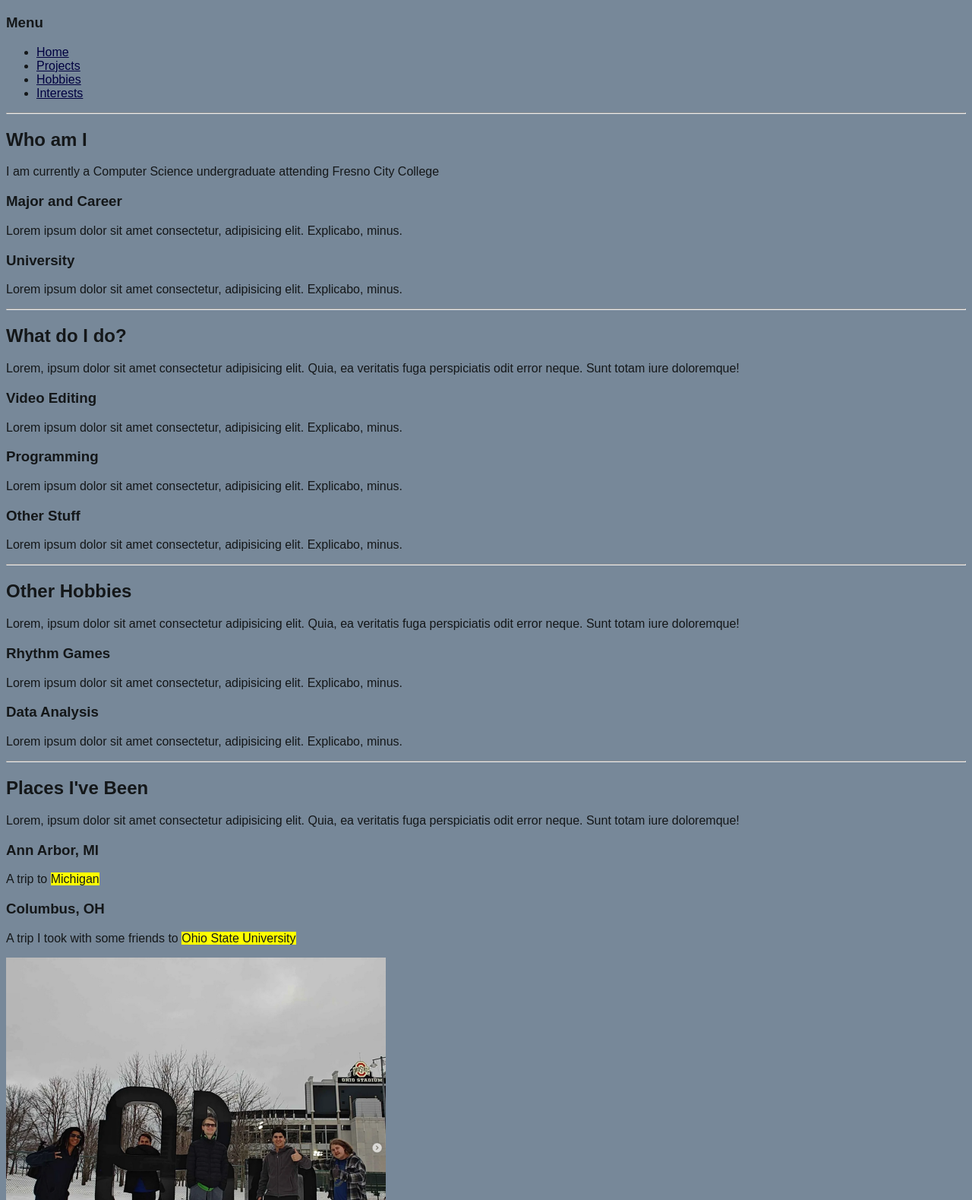
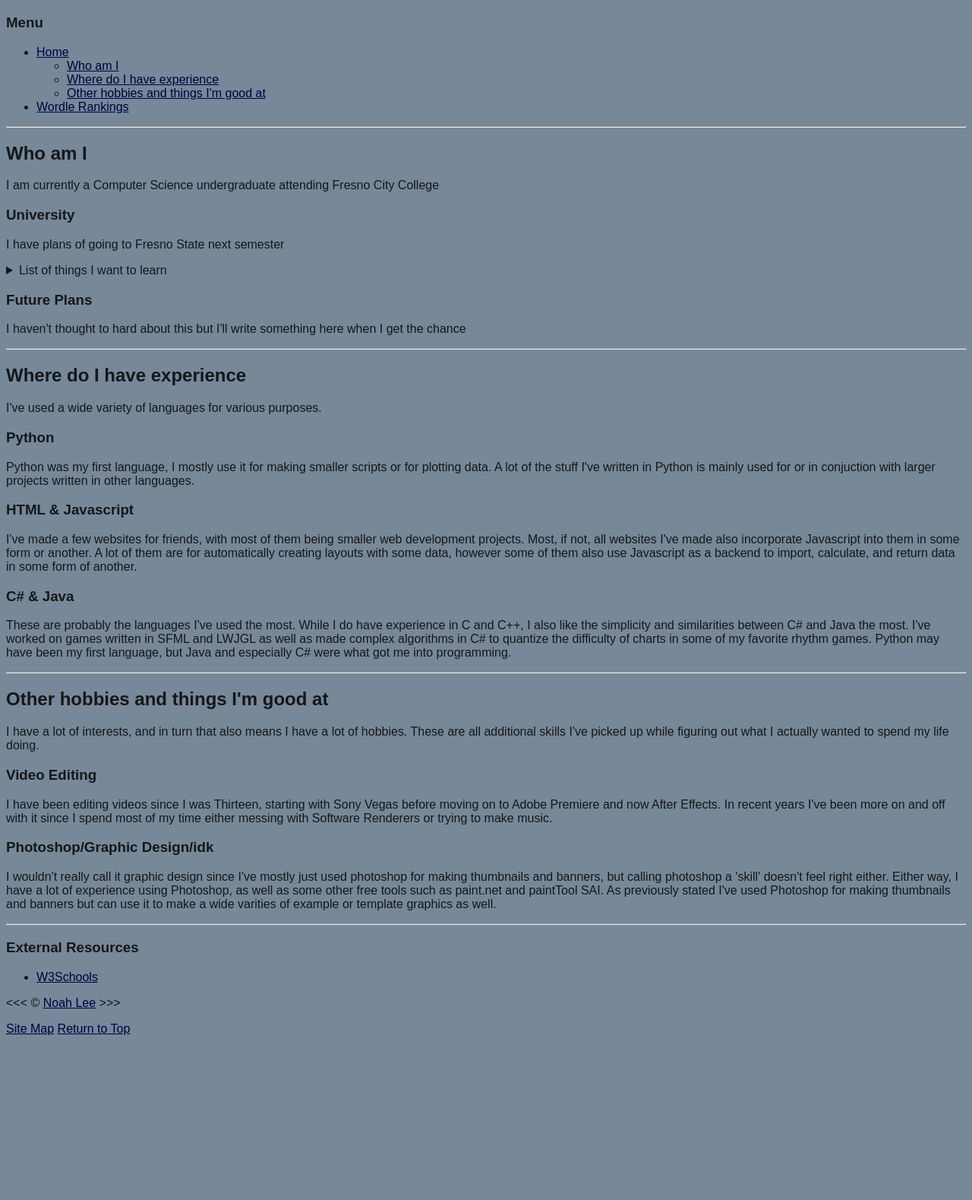
Before and after one commit to CIT85/noahl-pub, a plain HTML site: page project/p1/index.html in a window 1280 px wide. Shown: the part 61-1640 px from the top of the page at 76% size. After the commit the page ends 1440 px from the top, so only its background shows below. Drawn offline with Linux system fonts and the light colour scheme; files that its build step writes are made by us from their sources.

Commit message:
redo project idea
redoing this now before it gets too far

```diff
--- a/project/p1/index.html
+++ b/project/p1/index.html
@@ -14,9 +14,12 @@
                 <h3>Menu</h3>
                 <ul>
                     <li><a href="#">Home</a></li>
-                    <li><a href="projects.html">Projects</a></li>
-                    <li><a href="hobbies.html">Hobbies</a></li>
-                    <li><a href="interests.html">Interests</a></li>
+                    <ul>
+                        <li><a href="#who-am-i">Who am I</a></li>
+                        <li><a href="#experience">Where do I have experience</a></li>
+                        <li><a href="#hobbies">Other hobbies and things I'm good at</a></li>
+                    </ul>
+                    <li><a href="wordle.html">Wordle Rankings</a></li>
                 </ul>
             </nav>
         </header>
@@ -25,82 +28,90 @@
 
         <main>
             <!-- These articles are just going to have a filler text for now, I'm mainly just getting page structure out of the way first -->
-            <article>
+            <article id="who-am-i">
                 <h2>Who am I</h2>
                 <p>I am currently a Computer Science undergraduate attending Fresno City College</p>
 
                 <section>
-                    <h3>Major and Career</h3>
-                    <p>Lorem ipsum dolor sit amet consectetur, adipisicing elit. Explicabo, minus.</p>
+                    <h3>University</h3>
+                    <p>I have plans of going to Fresno State next semester</p>
+                    <details> <!-- I'm not sure what sort of summary I want to write but I do know I want this to be a dropdown list for convience -->
+                    <summary>List of things I want to learn</summary>  <!-- as these are things that will be removed in the future -->
+                        <ul>
+                            <li>Rasterization</li>
+                            <li>Game Design</li>
+                            <li>Data Analysis</li>
+                            <li>Machine Learning</li>
+                            <li>OS Development</li>
+                        </ul>
+                    </details>
                 </section>
 
                 <section>
-                    <h3>University</h3>
-                    <p>Lorem ipsum dolor sit amet consectetur, adipisicing elit. Explicabo, minus.</p>
+                    <h3>Future Plans</h3>
+                    <p>I haven't thought to hard about this but I'll write something here when I get the chance</p>
                 </section>
             </article>
 
             <hr>
 
-            <article>
-                <h2>What do I do?</h2>
-                <p>Lorem, ipsum dolor sit amet consectetur adipisicing elit. Quia, ea veritatis fuga perspiciatis odit error neque. Sunt totam iure doloremque!</p>
+            <article id="experience"> <!-- I'll probably put images of some code I've written or lists of projects where I've used these. -->
+                <h2>Where do I have experience</h2>
+                <p>I've used a wide variety of languages for various purposes.</p>
 
                 <section>
-                    <h3>Video Editing</h3>
-                    <p>Lorem ipsum dolor sit amet consectetur, adipisicing elit. Explicabo, minus.</p>
+                    <h3>Python</h3>
+                    <p>
+                        Python was my first language, I mostly use it for making smaller scripts or for plotting data.
+                        A lot of the stuff I've written in Python is mainly used for or in conjuction with larger projects written in other languages.
+                    </p>
                 </section>
 
                 <section>
-                    <h3>Programming</h3>
-                    <p>Lorem ipsum dolor sit amet consectetur, adipisicing elit. Explicabo, minus.</p>
+                    <h3>HTML &amp; Javascript</h3>
+                    <p>
+                        I've made a few websites for friends, with most of them being smaller web development projects.
+                        Most, if not, all websites I've made also incorporate Javascript into them in some form or another.
+                        A lot of them are for automatically creating layouts with some data, however some of them also use Javascript
+                        as a backend to import, calculate, and return data in some form of another.
+                    </p>
                 </section>
 
                 <section>
-                    <h3>Other Stuff</h3>
-                    <p>Lorem ipsum dolor sit amet consectetur, adipisicing elit. Explicabo, minus.</p>
+                    <h3>C# &amp; Java</h3>
+                    <p>
+                        These are probably the languages I've used the most. While I do have experience in C and C++, I also like the simplicity and similarities between C# and Java the most.
+                        I've worked on games written in SFML and LWJGL as well as made complex algorithms in C# to quantize the difficulty of charts in some of my favorite rhythm games.
+                        Python may have been my first language, but Java and especially C# were what got me into programming.
+                    </p>
                 </section>
             </article>
 
             <hr>
 
-            <article>
-                <h2>Other Hobbies</h2>
-                <p>Lorem, ipsum dolor sit amet consectetur adipisicing elit. Quia, ea veritatis fuga perspiciatis odit error neque. Sunt totam iure doloremque!</p>
+            <article id="hobbies">
+                <h2>Other hobbies and things I'm good at</h2>
+                <p>
+                    I have a lot of interests, and in turn that also means I have a lot of hobbies.
+                    These are all additional skills I've picked up while figuring out what I actually wanted to spend my life doing.
+                </p>
 
                 <section>
-                    <h3>Rhythm Games</h3>
-                    <p>Lorem ipsum dolor sit amet consectetur, adipisicing elit. Explicabo, minus.</p>
+                    <h3>Video Editing</h3>
+                    <p>
+                        I have been editing videos since I was Thirteen, starting with Sony Vegas before moving on to Adobe Premiere and now After Effects.
+                        In recent years I've been more on and off with it since I spend most of my time either messing with Software Renderers or trying to make music.
+                    </p>
                 </section>
 
                 <section>
-                    <h3>Data Analysis</h3>
-                    <p>Lorem ipsum dolor sit amet consectetur, adipisicing elit. Explicabo, minus.</p>
-                </section>
-            </article>
-
-            <hr>
-
-            <article>
-                <h2>Places I've Been</h2>
-                <p>Lorem, ipsum dolor sit amet consectetur adipisicing elit. Quia, ea veritatis fuga perspiciatis odit error neque. Sunt totam iure doloremque!</p>
-
-                <!-- NOTE: Need to replace these images with higher quality ones NOT from Instagram when I get the chance -->
-                <section>
-                    <h3>Ann Arbor, MI</h3>
-                    <p>A trip to <mark>Michigan</mark></p>
-                </section>
-
-                <section>
-                    <h3>Columbus, OH</h3>
-                    <p>A trip I took with some friends to <mark>Ohio State University</mark></p>
-                    <img src="../img/trip-ohio.png" alt="Ohio State University Group Photo" loading="lazy">
-                </section>
-
-                <section>
-                    <h3>Orlando, FL</h3>
-                    <p>A Group Photo during my stay in <mark>Orlando, Florida</mark></p>
-                    <img src="../img/trip-florida.png" alt="Group Photo" loading="lazy">
+                    <h3>Photoshop/Graphic Design/idk</h3>
+                    <p>
+                        I wouldn't really call it graphic design since I've mostly just used photoshop for making thumbnails and banners,
+                        but calling photoshop a 'skill' doesn't feel right either.
+                        Either way, I have a lot of experience using Photoshop, as well as some other free tools such as paint.net and paintTool SAI.
+                        As previously stated I've used Photoshop for making thumbnails and banners but can use it to make a wide varities of example or template graphics as well.
+                    </p>
                 </section>
             </article>
         </main>
```
Also changed, not shown: project/p1/hobbies.html (deleted, +0 -97 lines), project/p1/interests.html (deleted, +0 -60 lines), project/p1/site.html (+3 -17 lines), project/img/data-regression.png (deleted), project/img/placeholder-banner.png (deleted), project/img/trip-florida.png (deleted), project/img/trip-ohio.png (deleted), project/p1/wordle.html (renamed from project/p1/projects.html), 1 other file.
